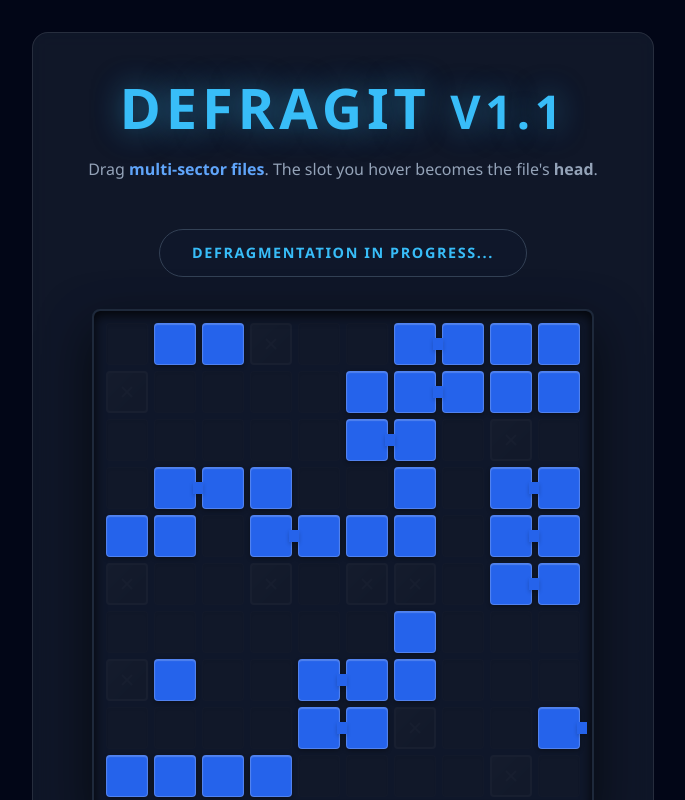
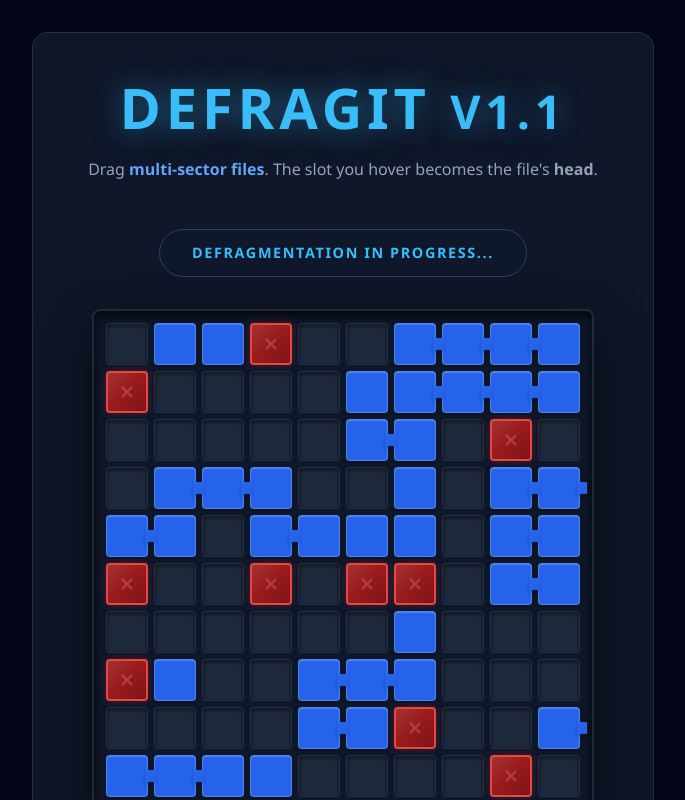
Before and after one commit to yokeholy/Defrag-It, a React (Vite) app: page / in a window 1280 px wide. Shown: the top 800 px of the page, without its empty margins (297-982 px from the left). Built offline with nearby package versions, Linux system fonts and the light colour scheme.

Commit message:
Visual fixes: 3+ sector connectivity and removed dragging fade effect

```diff
--- a/src/App.css
+++ b/src/App.css
@@ -108,7 +108,7 @@
 }
 
 /* Connectors */
-.sector[class*="file-"]:not(.file-end)::after {
+.sector.file-member:not(.file-end)::after {
   content: '';
   position: absolute;
   top: 50%;
@@ -146,11 +146,6 @@
   position: absolute;
   inset: 0;
   background: linear-gradient(135deg, rgba(255,255,255,0.1) 0%, transparent 50%, rgba(0,0,0,0.2) 100%);
-}
-
-.sector.is-dragging-source {
-  opacity: 0.1;
-  filter: grayscale(1);
 }
 
 .sector.drop-target {
--- a/src/App.tsx
+++ b/src/App.tsx
@@ -99,10 +99,9 @@
 
   const typeClass = `sector-${sector.type}`;
   const defraggedClass = (sector.type === 'used' && isDefragged) ? 'defragged' : '';
-  const draggingClass = isDragging ? 'is-dragging-source' : '';
   const overClass = (isOver || isPotentialDrop) ? 'drop-target' : '';
 
-  const connectivityClass = sector.fileId ? `${isFirst ? 'file-start' : ''} ${isLast ? 'file-end' : ''}` : '';
+  const connectivityClass = sector.fileId ? `file-member ${isFirst ? 'file-start' : ''} ${isLast ? 'file-end' : ''}` : '';
 
   return (
     <div
@@ -110,7 +109,7 @@
         setDraggableRef(node);
         setDroppableRef(node);
       }}
-      className={`sector ${typeClass} ${defraggedClass} ${draggingClass} ${overClass} ${connectivityClass}`}
+      className={`sector ${typeClass} ${defraggedClass} ${overClass} ${connectivityClass}`}
       {...(sector.type === 'used' ? { ...attributes, ...listeners } : {})}
     />
   );
```
